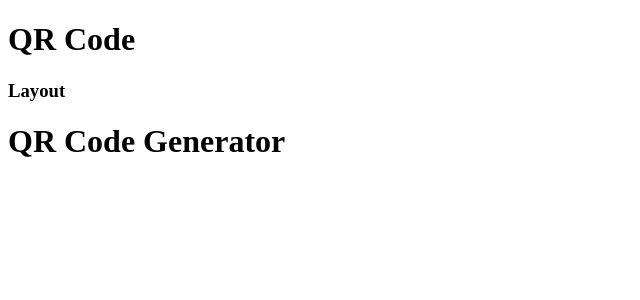
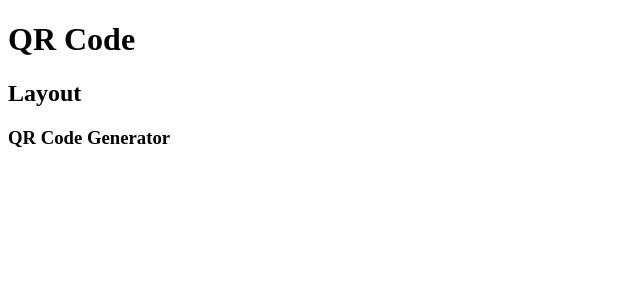
Before and after one commit to AndriiKot/React, a React (Vite) app: page / in a window 1280 px wide. Shown: the top 300 px of the page, without its empty margins (0-640 px from the left). Built offline with nearby package versions, Linux system fonts and the light colour scheme.

Commit message:
React 'React 04' 'QR Code' ! create  'QrCodeComponent.jsx'  testing 2 !

```diff
--- a/src/Layout.jsx
+++ b/src/Layout.jsx
@@ -1,7 +1,10 @@
+import { QrCodeGenerator } from "./QrCodeGenerator";
+
 export const Layout = () => {
   return (
     <div>
-      <h3>Layout</h3>
+      <h2>Layout</h2>
+      <QrCodeGenerator />
     </div>
   );
 };
--- a/src/QrCodeGenerator.jsx
+++ b/src/QrCodeGenerator.jsx
@@ -1,7 +1,7 @@
 export const QrCodeGenerator = () => {
   return (
     <div>
-      <h1>QR Code Generator</h1>
+      <h3>QR Code Generator</h3>
     </div>
   );
 };
--- a/src/main.jsx
+++ b/src/main.jsx
@@ -1,12 +1,10 @@
 import React from "react";
 import ReactDOM from "react-dom/client";
 import { Layout } from "./Layout";
-import { QrCodeGenerator } from "./QrCodeGenerator";
 
 ReactDOM.createRoot(document.getElementById("root")).render(
   <>
     <h1>QR Code</h1>
     <Layout />
-    <QrCodeGenerator />
   </>
 );
```
